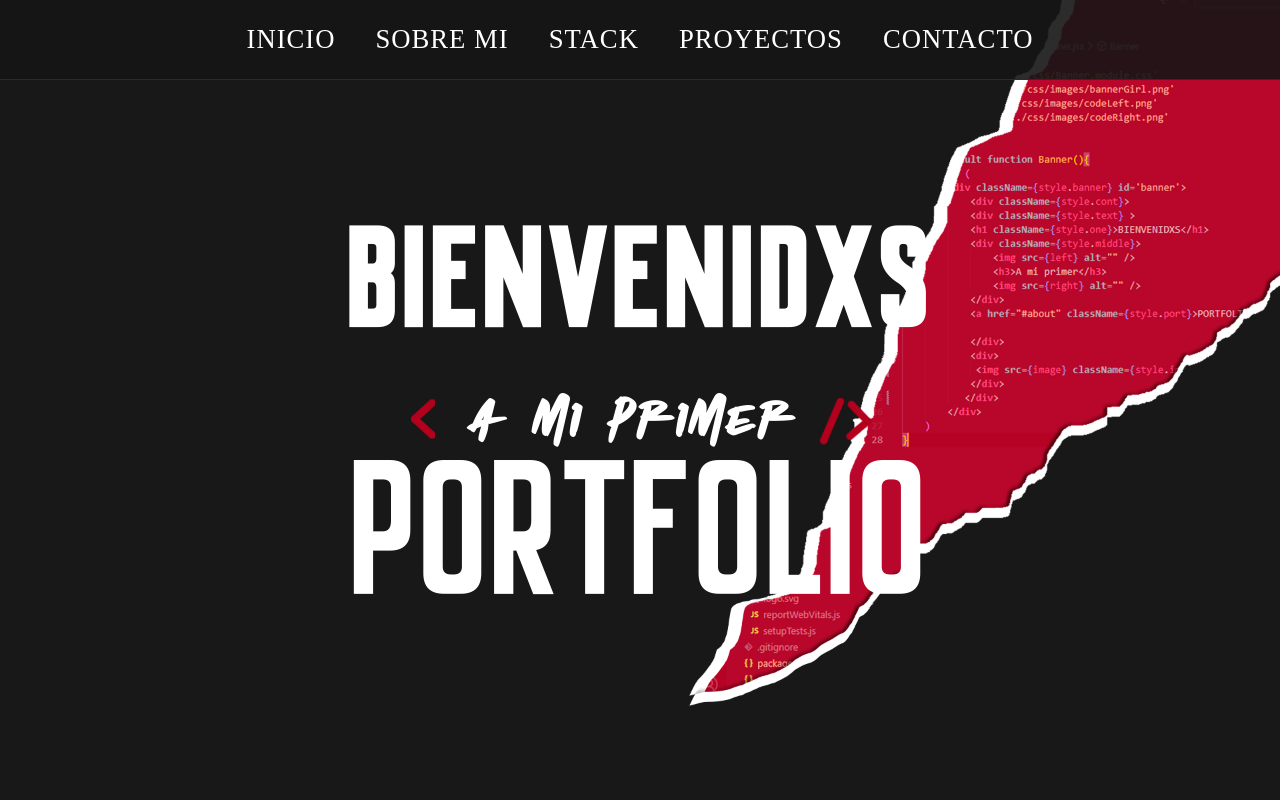
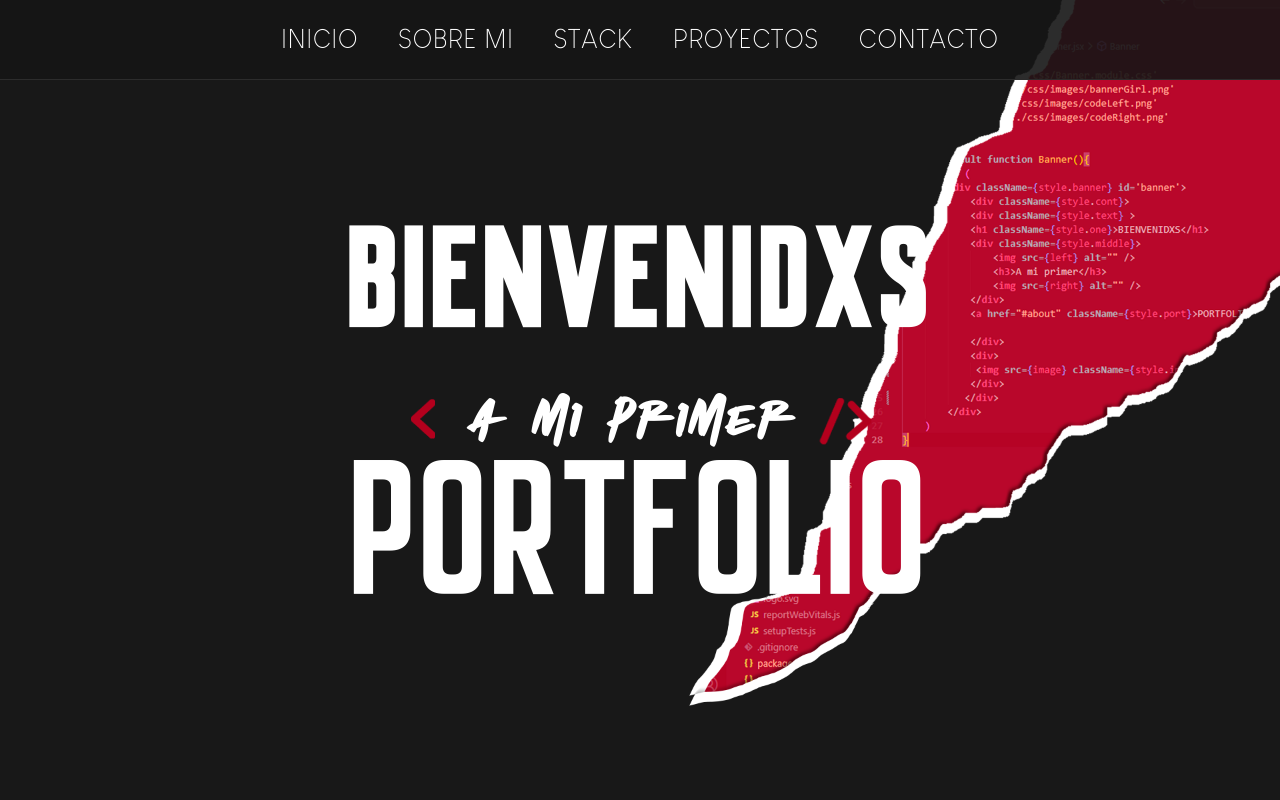
Before and after one commit to MalenaLuana/Portfolio-Malena, a React (Create React App) app: page /home in a window 1280 px wide. Shown: the top 800 px of the page. Built offline with nearby package versions, Linux system fonts and the light colour scheme.

Commit message:
pequeños ajustes

```diff
--- a/src/css/Nav.module.css
+++ b/src/css/Nav.module.css
@@ -1,5 +1,5 @@
 @font-face {
-  font-family: Louis George Cafea;
+  font-family:Louis George Cafe Light;
   src: url('./fonts/LOUIS\ GEORGE\ CAFE\ LIGHT.TTF')
 }
 .container{
```
